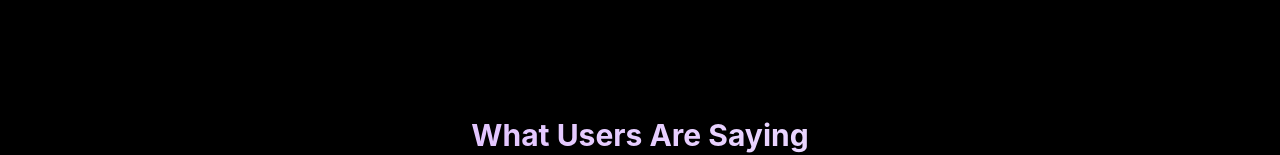
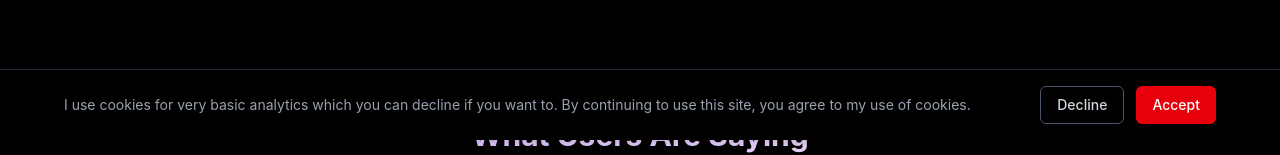
Before and after one commit to SimonZimmer/seele_landing_page, a Next.js app: page / in a window 1280 px wide. Shown: the part 660-815 px from the top of the page. Built offline with nearby package versions, Linux system fonts and the light colour scheme.

Commit message:
add cookie consent

```diff
--- a/src/app/page.tsx
+++ b/src/app/page.tsx
@@ -8,6 +8,7 @@ import { WavyDivider } from '@/components/WavyDivider';
 import { Contact } from '@/components/Contact';
 import { TechnicalSpecs } from '@/components/TechnicalSpecs';
 import { DownloadButton } from '@/components/DownloadButton';
+import { Consent } from '@/components/Consent';
 
 export default function Home() {
   return (
@@ -68,6 +69,7 @@ export default function Home() {
       </div>
 
       <Footer />
+      <Consent />
 
     </main>
   );
--- /dev/null
+++ b/src/components/Consent.tsx
@@ -0,0 +1,73 @@
+'use client'
+import { useState, useEffect } from 'react';
+
+export function Consent() {
+  const [consentState, setConsentState] = useState<boolean | null>(null);
+  const [shouldShow, setShouldShow] = useState<boolean | null>(null);
+
+  useEffect(() => {
+    try {
+      const storedConsent = localStorage.getItem('cookieConsent');
+
+      if (storedConsent === null) {
+        console.log('No previous consent found, showing banner');
+        setConsentState(null);
+        setShouldShow(true);
+      } else {
+        console.log('Previous consent found:', storedConsent);
+        setConsentState(storedConsent === 'true');
+        setShouldShow(false);
+      }
+    } catch (error) {
+      console.error('Error accessing localStorage:', error);
+      setShouldShow(true);
+    }
+  }, []);
+
+  const handleConsent = () => {
+    try {
+      localStorage.setItem('cookieConsent', 'true');
+      setConsentState(true);
+      setShouldShow(false);
+    } catch (error) {
+    }
+  };
+
+  const handleDecline = () => {
+    try {
+      localStorage.setItem('cookieConsent', 'false');
+      setConsentState(false);
+      setShouldShow(false);
+    } catch (error) {
+    }
+  };
+
+  if (!shouldShow) {
+    return null;
+  }
+
+  console.log('Rendering banner');
+  return (
+    <div className="fixed bottom-0 left-0 right-0 z-50 p-4 bg-black bg-opacity-90 border-t border-gray-800 shadow-lg">
+      <div className="max-w-6xl mx-auto flex flex-col sm:flex-row items-center justify-between gap-8">
+        <p className="text-gray-400 text-sm px-0">
+          I use cookies for very basic analytics which you can decline if you want to. By continuing to use this site, you agree to my use of cookies.
+        </p>
+        <div className="flex gap-3">
+          <button
+            onClick={handleDecline}
+            className="px-4 py-2 text-sm font-medium text-gray-300 bg-transparent border border-gray-600 rounded-md hover:bg-gray-800 transition-colors duration-200 cursor-pointer"
+          >
+            Decline
+          </button>
+          <button
+            onClick={handleConsent}
+            className="px-4 py-2 text-sm font-medium text-white bg-red-600 hover:bg-red-400 rounded-md shadow-md transition-colors duration-200 cursor-pointer"
+          >
+            Accept
+          </button>
+        </div>
+      </div>
+    </div>
+  );
+}
--- a/src/components/DownloadButton.tsx
+++ b/src/components/DownloadButton.tsx
@@ -37,7 +37,7 @@ export function DownloadButton() {
       <div className="relative w-full sm:w-1/2" ref={dropdownRef}>
         <button
           onClick={toggleDownloadOptions}
-          className="w-full inline-flex items-center justify-center gap-2 px-8 py-3 bg-gradient-to-r bg-red-600 hover:bg-red-400 text-black rounded-md transition-all duration-300"
+          className="w-full inline-flex items-center justify-center gap-2 px-8 py-3 bg-gradient-to-r bg-red-600 hover:bg-red-400 text-black rounded-md transition-all duration-300 cursor-pointer"
         >
           <FaDownload className="text-lg" />
           Download Now
```
